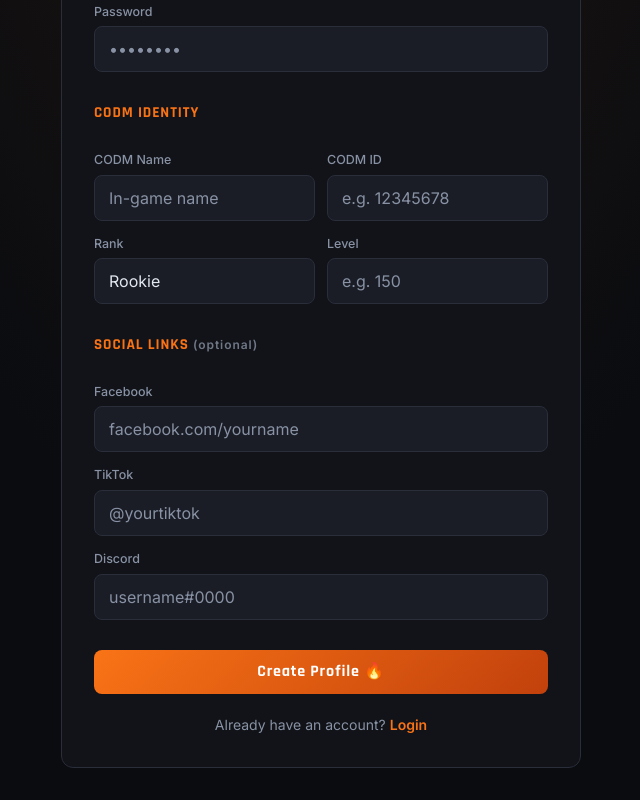
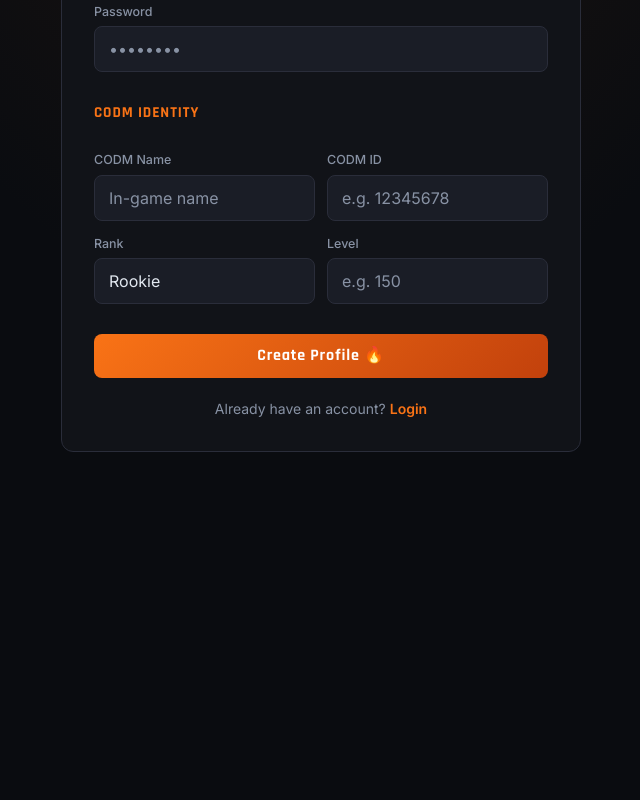
Before and after one commit to Ruvi7599/codm_community_beta, a Next.js app: page /register in a window 1280 px wide. Shown: the part 455-1255 px from the top of the page, without its empty margins (319-959 px from the left). After the commit the page ends 939 px from the top, so only its background shows below. Built offline with nearby package versions, Linux system fonts and the light colour scheme.

Commit message:
update project

```diff
--- a/app/register/page.jsx
+++ b/app/register/page.jsx
@@ -10,7 +10,7 @@
   const [form, setForm] = useState({
     name: "", email: "", password: "",
     codmName: "", codmId: "", rank: "Rookie", level: "",
-    gender: "Male", facebook: "", tiktok: "", discord: "",
+    gender: "Male"
   });
   const [error, setError] = useState("");
   const [loading, setLoading] = useState(false);
@@ -144,20 +144,7 @@
             </div>
           </div>
 
-          {/* Social links */}
-          <p style={{ ...sectionTitle, marginTop: "1rem" }}>Social Links <span style={{ color: "var(--text-muted)", opacity: 0.8, fontSize: "0.75rem", textTransform: "none", fontFamily: "'Inter', sans-serif" }}>(optional)</span></p>
-          <div>
-            <label style={labelStyle}>Facebook</label>
-            <input className="input-field" name="facebook" placeholder="facebook.com/yourname" value={form.facebook} onChange={handleChange} id="reg-facebook" />
-          </div>
-          <div>
-            <label style={labelStyle}>TikTok</label>
-            <input className="input-field" name="tiktok" placeholder="@yourtiktok" value={form.tiktok} onChange={handleChange} id="reg-tiktok" />
-          </div>
-          <div>
-            <label style={labelStyle}>Discord</label>
-            <input className="input-field" name="discord" placeholder="username#0000" value={form.discord} onChange={handleChange} id="reg-discord" />
-          </div>
+
 
           <button
             type="submit" className="btn-ember"
```
